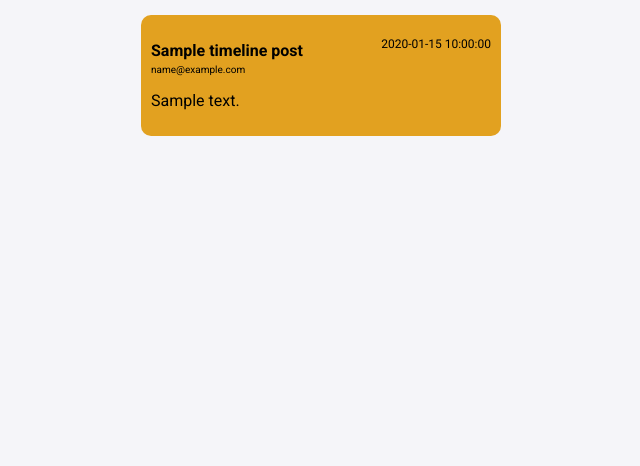
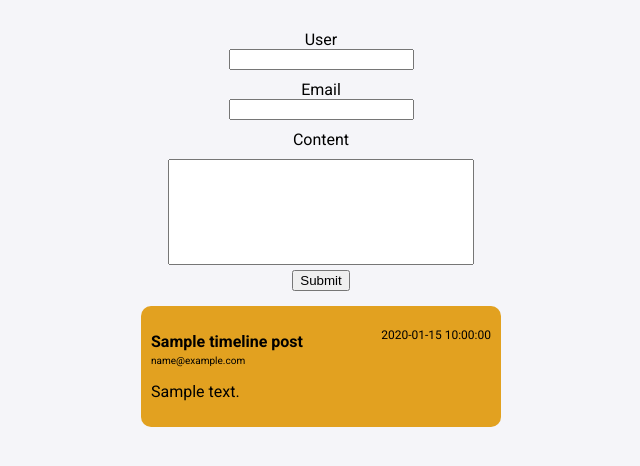
Before and after one commit to SantiagoVeraEspinoza/PersonalPortfolio, a Flask app: page /timeline in a window 1280 px wide. Shown: the part 175-641 px from the top of the page, without its empty margins (319-959 px from the left). Run offline with Flask 2, Linux system fonts and the light colour scheme; a database or web service that is not in the repository returns one stand-in record (values such as "Sample title"); data that the repository does not hold is empty; parts of the project's set-up code (start-up, migrations or seed data) failed here and were passed over.

Commit message:
POST implementation

```diff
--- a/app/__init__.py
+++ b/app/__init__.py
@@ -1,12 +1,13 @@
 from app.users import *
 from peewee import *
 from dotenv import load_dotenv
-from flask import Flask, render_template, request
+from flask import Flask, render_template, request, redirect
 from playhouse.shortcuts import model_to_dict
 
 import os
 import datetime
 import requests
+import json
 
 load_dotenv()
 
@@ -293,9 +294,10 @@ def post_time_line_post():
     name = request.form['name']
     email = request.form['email']
     content = request.form['content']
+
     timeline_post = TimelinePost.create(name=name, email=email, content=content)
 
-    return model_to_dict(timeline_post)
+    return redirect('/timeline')
 
 @app.route('/api/timeline_post', methods=['GET'])
 def get_time_line_post():
--- a/app/static/styles/main.css
+++ b/app/static/styles/main.css
@@ -196,6 +196,42 @@ body.no-hover .box:not(.large):hover {
   font-size: 10px;
 }
 
+/* Post Format */
+.send_box {
+  display: flex;
+  margin-top: 20px;
+  width: 100%;
+
+  justify-content: center;
+  align-items: center
+}
+
+.lower_sendbox_title {
+  width: 100%;
+  margin-top: 10px;
+  display: flex;
+  justify-content: center;
+}
+
+.sub_box{
+  display: flex;
+  justify-content: center;
+}
+
+label {
+  vertical-align: top;
+}
+
+textarea {
+  width: 300px;
+  height: 100px;
+  resize: none;
+
+  display: block;
+  margin-left: auto;
+  margin-right: auto;
+}
+
 /* Div Projects */
 
 .project-header {
--- a/app/templates/timeline.html
+++ b/app/templates/timeline.html
@@ -33,6 +33,32 @@
     </div>
   </header>
 
+  <div class="send_box">
+    <form method="POST" action="{{ url_for('post_time_line_post') }}">
+      <div class="lower_sendbox_title">
+        <label for="name">User</label>
+      </div>
+      <div>
+        <input name="name" id="name" style="display: block; margin: 0 auto;" required>
+      </div>
+      <div class="lower_sendbox_title">
+        <label for="email">Email</label>
+      </div>
+      <div>
+        <input name="email" id="email" style="display: block; margin: 0 auto;" required>
+      </div>
+      <div class="lower_sendbox_title">
+        <label for="content">Content</label>
+      </div>
+      <div class="lower_sendbox_title">
+        <textarea name="content" id="content" required></textarea>
+      </div>
+      <div class="submit_box">
+        <input type="submit" value="Submit" style="display: block; margin: 0 auto; margin-top: 5px;">
+      </div>
+    </form>
+  </div>
+
   <div class="flexbox">
     {%for i in range(data_lenght)%}
     <div class="box" id="box{{ i }}">
```
